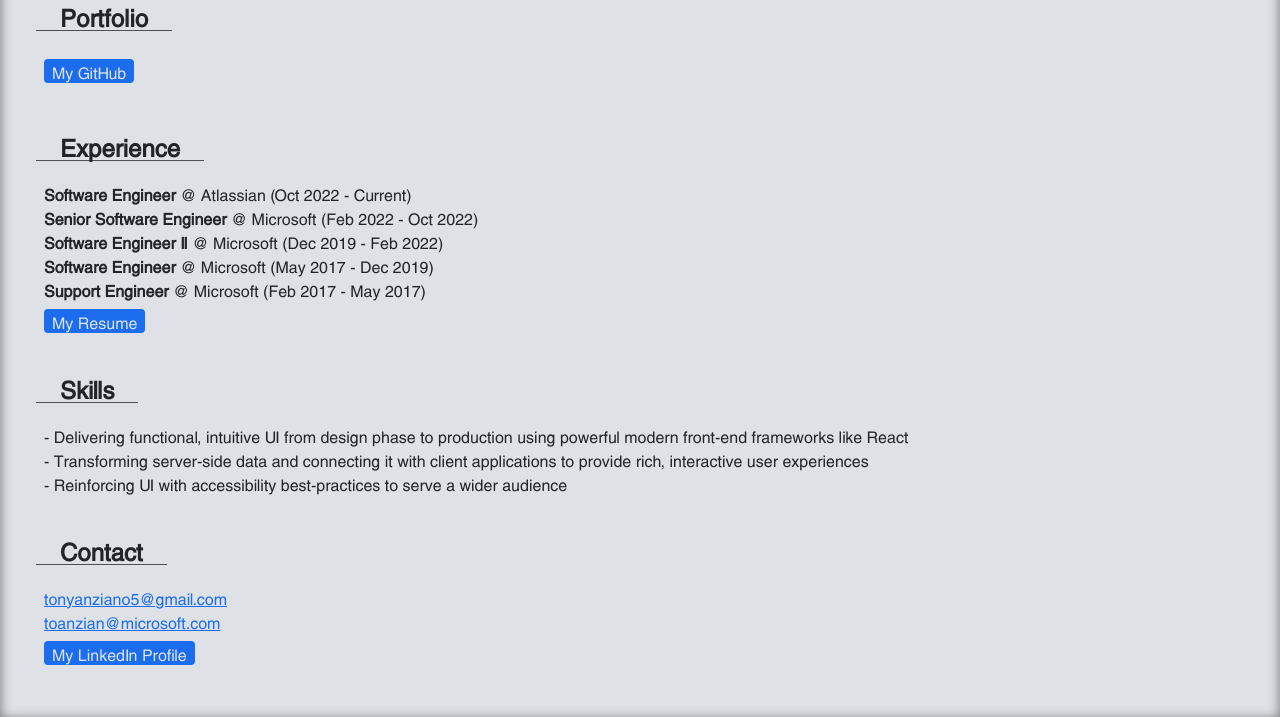
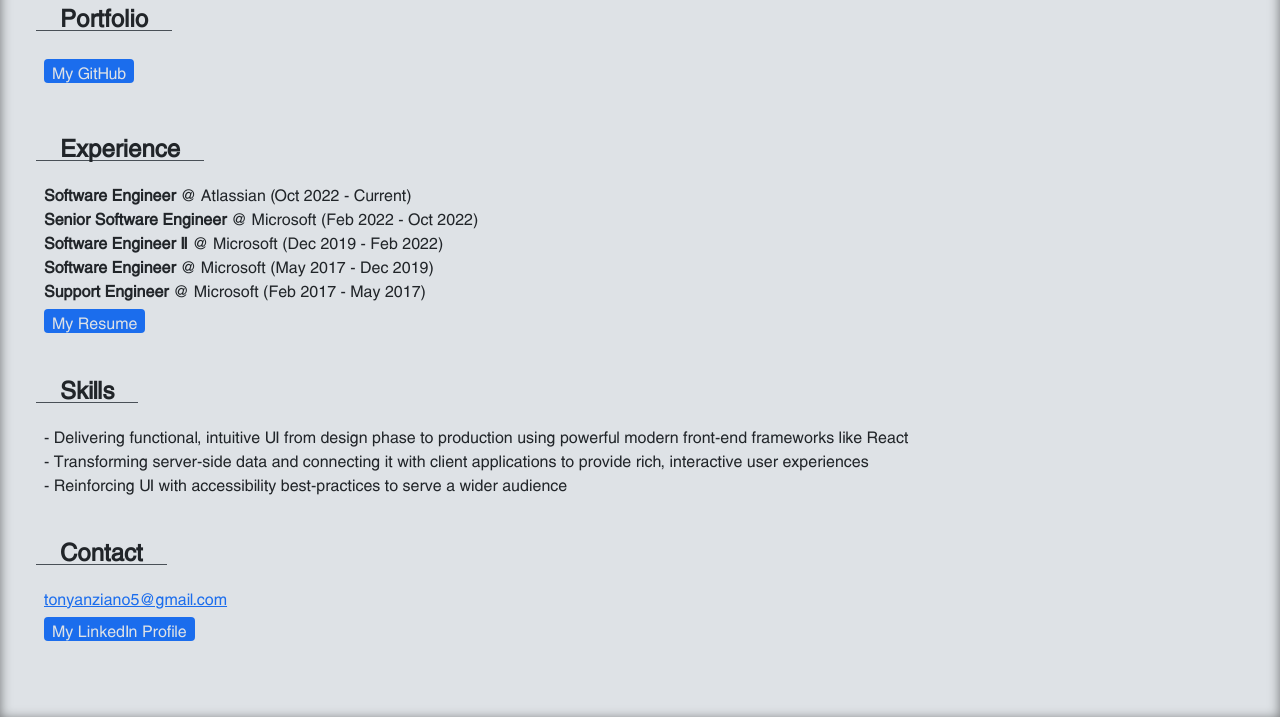
Before and after one commit to tonyanziano/tonyanziano.github.io, a website: page index.html in a window 1280 px wide. Shown: the part 83-800 px from the top of the page. Drawn offline with Linux system fonts and the light colour scheme.

Commit message:
Got rid of Microsoft email

```diff
--- a/index.html
+++ b/index.html
@@ -69,7 +69,6 @@
         <h1>Contact</h1>
         <ul>
           <li><a class="email-link" href="mailto:tonyanziano5@gmail.com">tonyanziano5@gmail.com</a></li>
-          <li><a class="email-link" href="mailto:toanzian@microsoft.com">toanzian@microsoft.com</a></li>
           <li>
             <a class="link-button" href="https://www.linkedin.com/in/tony-anziano" target="_blank"  title="Tony Anziano's LinkedIn profile"
               >My LinkedIn Profile</a
```
